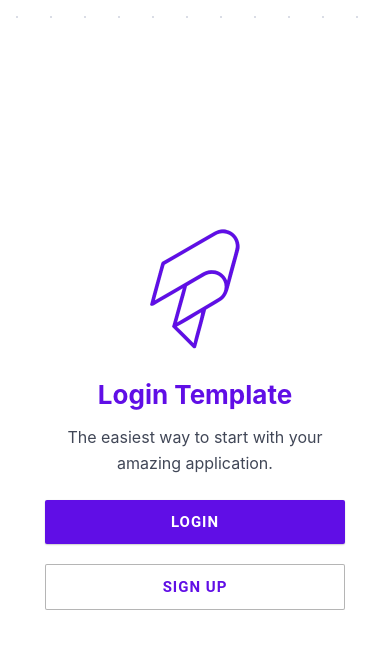
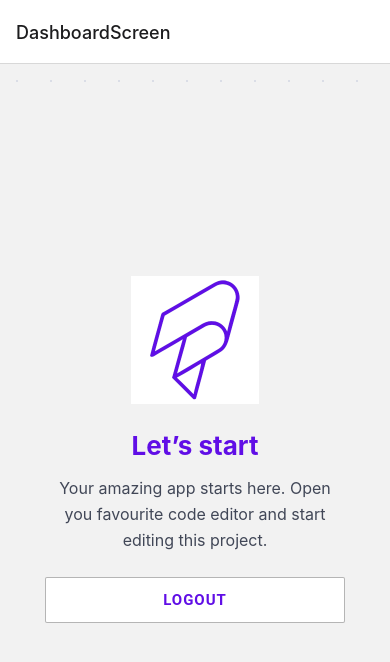
Before and after one commit to oxfoundation/oxyn-mobile-app, a React Native app: screen / in a window 390 px wide. Shown: the top 662 px of the page. Built offline with nearby package versions, Linux system fonts and the light colour scheme; what react-native-status-bar-height would draw is missing.

Commit message:
Refactoring of navigation

```diff
--- a/App.tsx
+++ b/App.tsx
@@ -1,90 +1,21 @@
-import React, {useState} from 'react';
+import React from 'react';
 
-import {Provider as PaperProvider, Colors} from 'react-native-paper';
-
+import {Provider as PaperProvider} from 'react-native-paper';
 import {theme} from '@styles';
 import {
   NavigationContainer,
   DefaultTheme as NavigationDefaultTheme,
 } from '@react-navigation/native';
-import {createStackNavigator} from '@react-navigation/stack';
-
-import {
-  DashboardScreen,
-  ForgotPasswordScreen,
-  HomeScreen,
-  RegisterScreen,
-  SplashScreen,
-  LoginScreen,
-} from '@screens';
 import {store} from './src/store/configuration';
 import {Provider} from 'react-redux';
-
-// combine paper and react navigation themes
-
-const Stack = createStackNavigator();
+import {MainStack} from '@navigation';
 
 const App = () => {
-  const [isLoading] = useState(false);
-  const [isLoggedIn] = useState(false);
-
-  if (isLoading) {
-    // We haven't finished checking for the token yet
-    return <SplashScreen />;
-  }
-
-  const authenticatedScreenOptions = {
-    headerShown: false,
-    cardStyle: {backgroundColor: Colors.white},
-  };
-
-  const authenticationScreens = [
-    {
-      name: 'HomeScreen',
-      component: HomeScreen,
-      options: authenticatedScreenOptions,
-    },
-    {
-      name: 'RegisterScreen',
-      component: RegisterScreen,
-      options: authenticatedScreenOptions,
-    },
-    {
-      name: 'LoginScreen',
-      component: LoginScreen,
-      options: authenticatedScreenOptions,
-    },
-    {
-      name: 'ForgotPasswordScreen',
-      component: ForgotPasswordScreen,
-      options: authenticatedScreenOptions,
-    },
-  ];
-
-  const protectedScreens = [
-    {
-      name: 'DashboardScreen',
-      component: DashboardScreen,
-      options: {},
-    },
-  ];
-
   return (
     <Provider store={store}>
       <PaperProvider theme={theme}>
         <NavigationContainer theme={NavigationDefaultTheme}>
-          <Stack.Navigator>
-            {[...(isLoggedIn ? protectedScreens : authenticationScreens)].map(
-              (screen, index) => (
-                <Stack.Screen
-                  key={`stack-screen-${index}`}
-                  name={screen.name}
-                  component={screen.component}
-                  options={screen.options}
-                />
-              ),
-            )}
-          </Stack.Navigator>
+          <MainStack />
         </NavigationContainer>
       </PaperProvider>
     </Provider>
--- /dev/null
+++ b/src/navigation/MainStack.tsx
@@ -0,0 +1,34 @@
+import React, {useState, useMemo} from 'react';
+import {createStackNavigator} from '@react-navigation/stack';
+import {auth} from '@store';
+import {useSelector} from 'react-redux';
+import {SplashScreen} from '@screens';
+import {screens, getProtectedScreens, getUnprotectedScreens} from './screens';
+
+interface MainStackProps {}
+
+const Stack = createStackNavigator();
+
+export const MainStack: React.FunctionComponent<MainStackProps> = () => {
+  const isAuth = useSelector(auth.get.isAuthenticated);
+  const [isLoading] = useState(false);
+
+  const protectedScreens = useMemo(() => getProtectedScreens(screens), []);
+  const unprotectedScreens = useMemo(() => getUnprotectedScreens(screens), []);
+
+  //TODO: needs to be replaced with loader
+  if (isLoading) {
+    // We haven't finished checking for the token yet
+    return <SplashScreen />;
+  }
+
+  return (
+    <Stack.Navigator>
+      {[...(isAuth ? protectedScreens : unprotectedScreens)].map(
+        (screen, index) => (
+          <Stack.Screen key={`stack-screen-${index}`} {...screen} />
+        ),
+      )}
+    </Stack.Navigator>
+  );
+};
--- /dev/null
+++ b/src/navigation/index.ts
@@ -0,0 +1 @@
+export {MainStack} from './MainStack';
--- /dev/null
+++ b/src/navigation/screens.ts
@@ -0,0 +1,53 @@
+import {
+  DashboardScreen,
+  ForgotPasswordScreen,
+  HomeScreen,
+  RegisterScreen,
+  LoginScreen,
+} from '@screens';
+import {Colors} from 'react-native-paper';
+
+const authenticatedScreenOptions = {
+  headerShown: false,
+  cardStyle: {backgroundColor: Colors.white},
+};
+
+export const screens = [
+  {
+    name: 'HomeScreen',
+    component: HomeScreen,
+    options: authenticatedScreenOptions,
+    isProtected: false,
+  },
+  {
+    name: 'RegisterScreen',
+    component: RegisterScreen,
+    options: authenticatedScreenOptions,
+    isProtected: false,
+  },
+  {
+    name: 'LoginScreen',
+    component: LoginScreen,
+    options: authenticatedScreenOptions,
+    isProtected: false,
+  },
+  {
+    name: 'ForgotPasswordScreen',
+    component: ForgotPasswordScreen,
+    options: authenticatedScreenOptions,
+    isProtected: false,
+  },
+  {
+    name: 'DashboardScreen',
+    component: DashboardScreen,
+    options: {},
+    isProtected: true,
+  },
+];
+
+export const getProtectedScreens = (listOfScreens: typeof screens) => {
+  return listOfScreens.filter((screen) => screen.isProtected);
+};
+export const getUnprotectedScreens = (listOfScreens: typeof screens) => {
+  return listOfScreens.filter((screen) => !screen.isProtected);
+};
--- a/src/screens/LoginScreen.tsx
+++ b/src/screens/LoginScreen.tsx
@@ -9,12 +9,15 @@ import {
   BackButton,
 } from '@components';
 
+// import {useAppDispatch} from '@hooks';
+
 import {theme} from '@styles';
 import {emailValidator, passwordValidator} from '@utilities';
 import {useNavigation} from '@react-navigation/core';
 
 const LoginScreen = () => {
   const navigation = useNavigation();
+  // const dispatch = useAppDispatch();
 
   const [email, setEmail] = useState({value: '', error: ''});
   const [password, setPassword] = useState({value: '', error: ''});
@@ -29,7 +32,7 @@ const LoginScreen = () => {
       return;
     }
 
-    navigation.navigate('Dashboard');
+    navigation.navigate('DashboardScreen');
   };
 
   return (
--- /dev/null
+++ b/src/store/authSlice.ts
@@ -0,0 +1,39 @@
+import {createSlice} from '@reduxjs/toolkit';
+import {RootState} from './configuration';
+
+interface AuthType {
+  isAuthenticated: boolean;
+  token: string | undefined;
+}
+
+const initialState: AuthType = {
+  isAuthenticated: true,
+  token: undefined,
+};
+
+export const authSlice = createSlice({
+  name: 'auth',
+  initialState,
+  reducers: {
+    login: (state, action) => {
+      state.isAuthenticated = true;
+      state.token = action.payload;
+    },
+    logout: (state) => {
+      state.isAuthenticated = false;
+      state.token = undefined;
+    },
+  },
+});
+
+// Selectors
+const token = (state: RootState) => state.auth.token;
+const isAuthenticated = (state: RootState) => state.auth.isAuthenticated;
+
+export const auth = {
+  action: authSlice.actions,
+  get: {
+    token,
+    isAuthenticated,
+  },
+};
--- a/src/store/configuration.ts
+++ b/src/store/configuration.ts
@@ -1,9 +1,11 @@
 import {configureStore} from '@reduxjs/toolkit';
 import {counterSlice} from './counterSlice';
+import {authSlice} from './authSlice';
 
 export const store = configureStore({
   reducer: {
     counter: counterSlice.reducer,
+    auth: authSlice.reducer,
   },
 });
 
--- a/src/store/index.ts
+++ b/src/store/index.ts
@@ -1 +1,2 @@
 export {counter} from './counterSlice';
+export {auth} from './authSlice';
```
